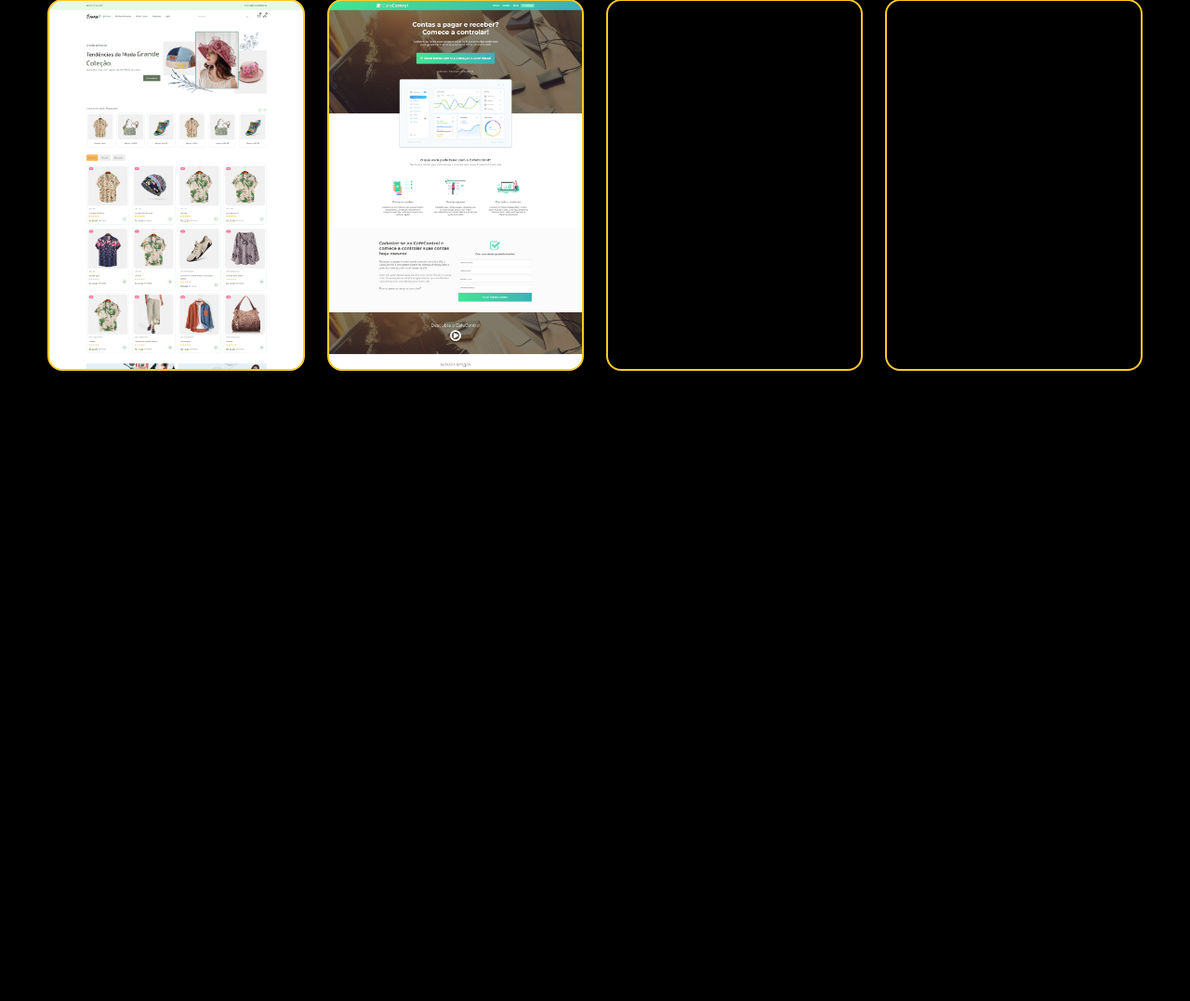
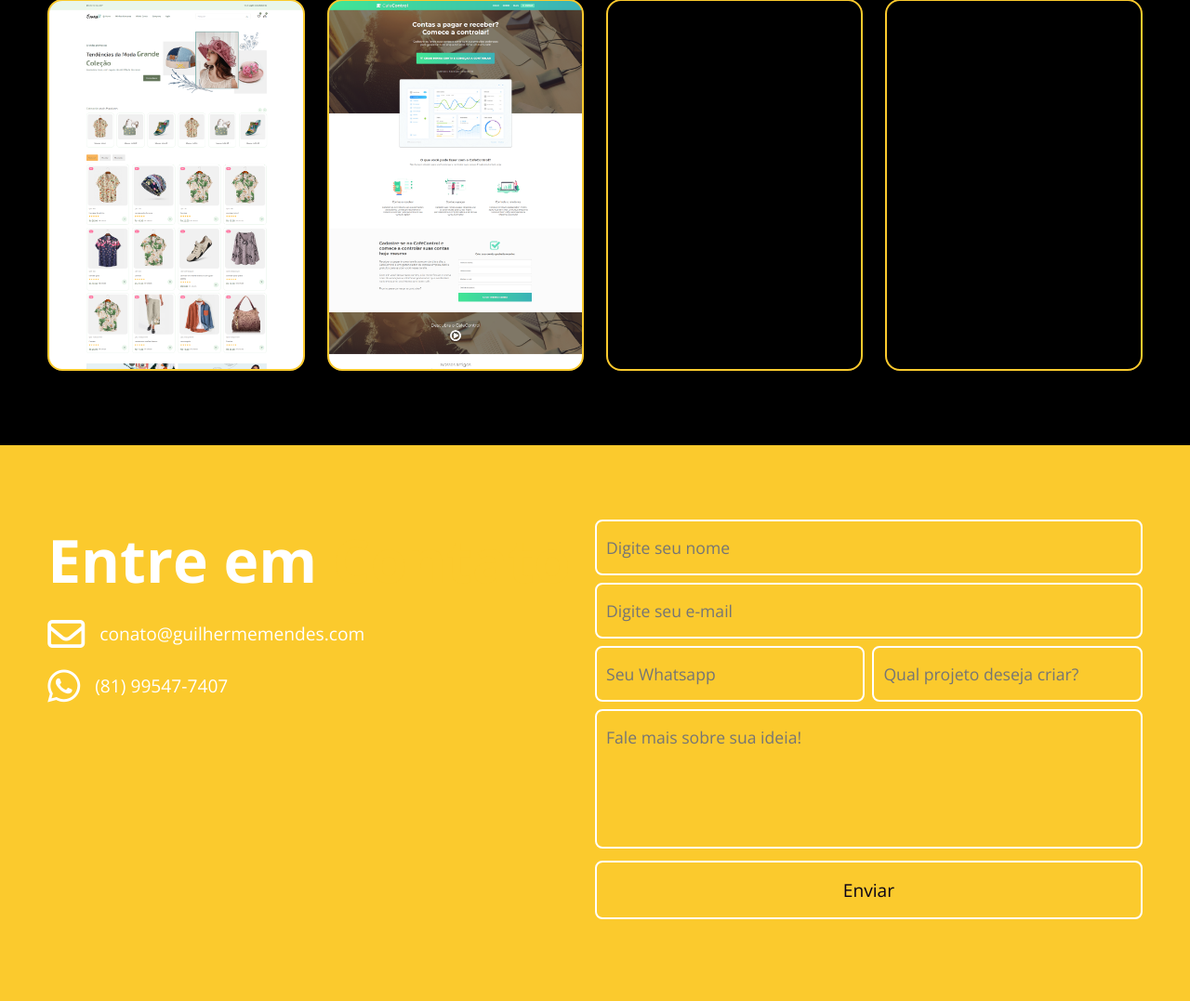
Before and after one commit to GuilhermeMFaustino/Portifolio, a PHP site: page / in a window 1280 px wide. Shown: the part 2458-3535 px from the top of the page at 93% size. Before the commit the page ends 2857 px from the top, so only its background shows below. Run offline with PHP 8.4, Linux system fonts and the light colour scheme.

Commit message:
formulario de contato

```diff
--- a/css/style.css
+++ b/css/style.css
@@ -288,3 +288,71 @@ section.portfolio{
 .portfolio-container .projeto2{
     background-image: url(../imagens/portfolio/screencapture-localhost-CoffeCoode-2025-11-26-11_49_30.png);
 }
+
+
+/* formulario */
+
+section.contato{
+    padding: 80px 0;
+    background-color: var(--corAmarela);
+}
+
+.contato > .container{
+    display: flex;
+    justify-content: space-between;
+}
+
+.contato .txt-contato p{
+    color: var(--corBranca);
+    font-size: 1.2rem;
+    display: flex;
+    align-items: center;
+    gap: 16px;
+    margin: 16px 0;
+}
+
+.contato .txt-contato p i{
+    color: var(--corBranca);
+    font-size: 2.5rem;
+}
+
+.contato form{
+    width: 50%;
+}
+
+.contato form input, .contato form textarea{
+    width: 100%;
+    padding: 16px 10px;
+    background: transparent;
+    border: 2px solid var(--corBranca);
+    outline: none;
+    color: var(--corAzulEscuro);
+    font-size: 1.1rem;
+    border-radius: 8px;
+    margin-bottom: 8px;
+}
+
+.contato form .tel-proj{
+    display: flex;
+    align-items: center;
+    gap: 8px;
+}
+
+.contato form textarea{
+    resize: none;
+    height: 150px;
+}
+
+.contato form .btn-enviar input{
+    border-color: var(--corBranca);
+    transition: .5s;
+    cursor: pointer;
+    font-weight: 400;
+    font-size: 1.2rem;
+}
+
+.contato form .btn-enviar input:hover{
+    background-color: var(--corBranca);
+    color: var(--corAmarela);
+    border-color: var(--corBranca);
+}
--- a/index.php
+++ b/index.php
@@ -172,6 +172,30 @@
                 </article>
             </div>
         </section>
+
+        <section class="contato">
+            <div class="container">
+                <div class="txt-contato">
+                    <h1 class="titulo-section">Entre em <span>Contato</span></h1>
+                    <p><i class="fa-regular fa-envelope"></i>conato@guilhermemendes.com</p>
+                    <p><i class="fa-brands fa-whatsapp"></i>(81) 99547-7407</p>
+                </div>
+
+                <form action="">
+                    <input type="text" name="" id="nome" placeholder="Digite seu nome">
+                    <input type="email" name="" id="email" placeholder="Digite seu e-mail">
+                    <div class="tel-proj">
+                        <input type="tel" name="#" id="tel" placeholder="Seu Whatsapp">
+                        <input type="tel" name="#" id="tel" placeholder="Qual projeto deseja criar?">
+                    </div>
+
+                    <textarea name="" id="menssagem" placeholder="Fale mais sobre sua ideia!"></textarea>
+                    <div class="btn-enviar">
+                        <input type="submit" value="Enviar">
+                    </div>
+                </form>
+            </div>
+        </section>
     </main>
 </body>
 
```
